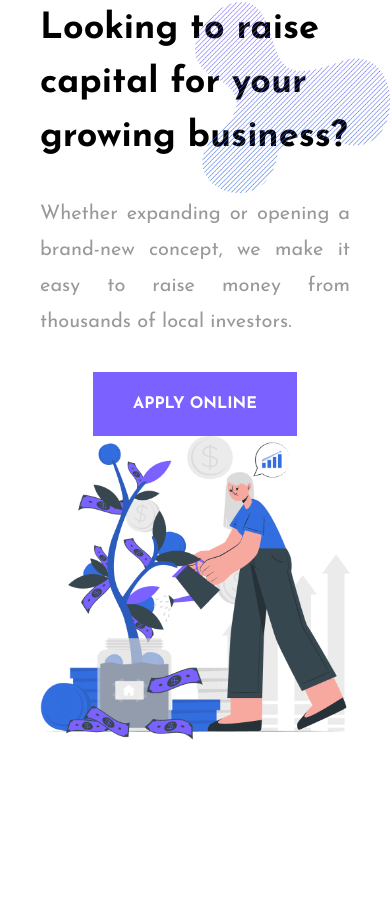
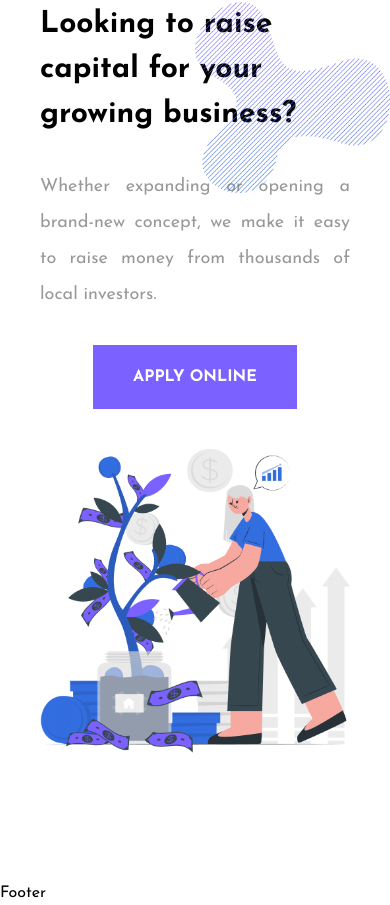
Before and after one commit to reza-alaedini/next-invest, a React (Create React App) app: page / in a window 390 px wide. Shown: the part 5064-5969 px from the top of the page. Before the commit the page ends 5932 px from the top, so only its background shows below. Built offline with nearby package versions, Linux system fonts and the light colour scheme.

Commit message:
optimize responsive for Raise.js

```diff
--- a/src/App.js
+++ b/src/App.js
@@ -5,6 +5,7 @@ import Header from "./components/Header";
 import Cards from "./components/Cards";
 import PaidOuts from "./components/PaidOuts";
 import Raise from "./components/Raise";
+import Footer from "./components/shared/Footer";
 
 function App() {
   return (
@@ -13,6 +14,7 @@ function App() {
       <Cards />
       <PaidOuts />
       <Raise />
+      <Footer />
     </>
   );
 }
--- a/src/components/Raise.js
+++ b/src/components/Raise.js
@@ -10,10 +10,10 @@ function Raise() {
       <img src={shape} className="absolute top-0 right-0 z-0 w-1/2 md:w-auto" />
       <div className="container mx-auto flex flex-wrap justify-center items-center">
         <div className="w-full md:w-1/3 flex flex-col justify-between h-full">
-          <p className="text-4xl ms:text-5xl font-bold leading-normal">
+          <p className="text-3xl sm:text-4xl lg:text-5xl font-bold leading-normal">
             Looking to raise capital for your growing business?
           </p>
-          <p className="text-xl md:text-2xl font-normal text-[#999] leading-9 text-justify my-8">
+          <p className="text-lg sm:text-xl lg:text-2xl font-normal text-[#999] leading-9 text-justify my-8">
             Whether expanding or opening a brand-new concept, we make it easy to
             raise money from thousands of local investors.
           </p>
@@ -24,7 +24,7 @@ function Raise() {
           </div>
         </div>
         <div className="w-full md:w-1/2 flex justify-center items-center">
-          <img src={charImg} className="z-10" />
+          <img src={charImg} className="z-10 mt-10 md:mt-0" />
         </div>
       </div>
     </div>
--- /dev/null
+++ b/src/components/shared/Footer.js
@@ -0,0 +1,7 @@
+import React from "react";
+
+function Footer() {
+  return <div>Footer</div>;
+}
+
+export default Footer;
```
